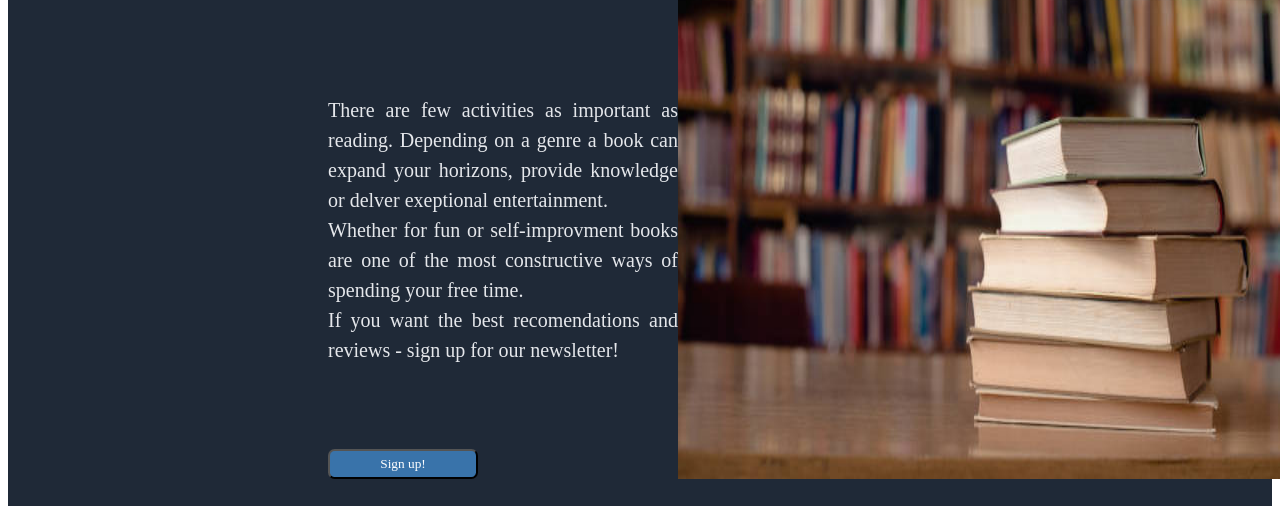
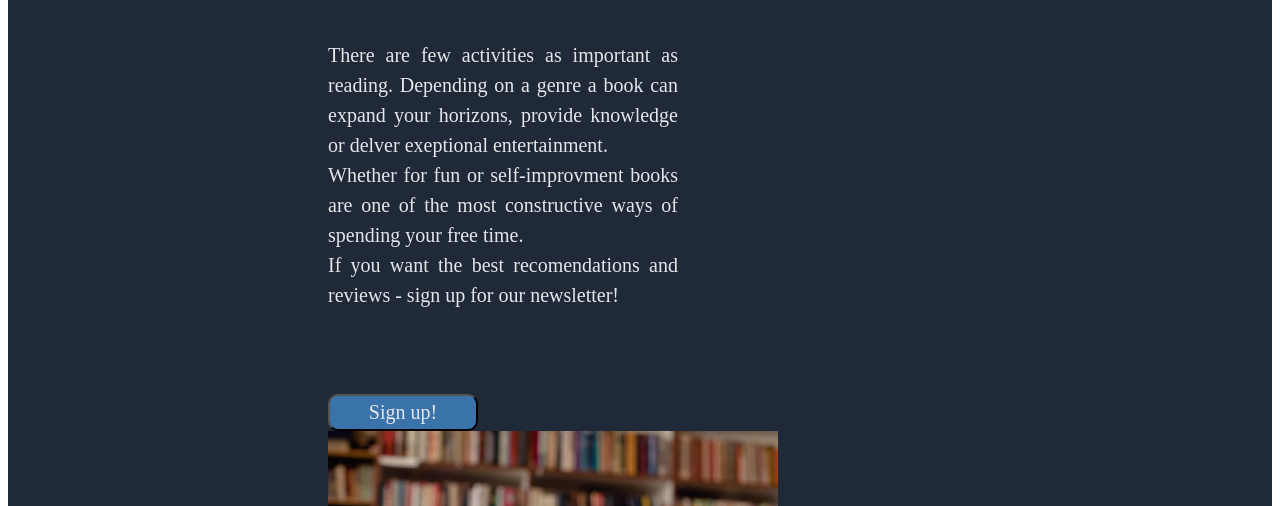
Before and after one commit to SmallsyBigs/landing-page, a plain HTML site: page index.html in a window 1280 px wide. Shown: the part 294-800 px from the top of the page. Drawn offline with Linux system fonts and the light colour scheme.

Commit message:
add styling

```diff
--- a/styles.css
+++ b/styles.css
@@ -35,6 +35,7 @@
     display: flex;
     margin: 2em 0;
     justify-content: space-between;
+    flex-wrap: wrap;
 }
 
 .title-content {
@@ -61,11 +62,13 @@ button {
     max-width: 150px;
     background-color: rgb(57, 115, 170);
     border-radius: 0.5em;
-    color: white;
+    color: #e5e7eb;
     padding: 5px;
+    font-size: 20px;
 }
 
 .header-image {
-    max-width: 100%;
+    align-self: center;
+    width: 450px;
     height: auto;
 }
```
